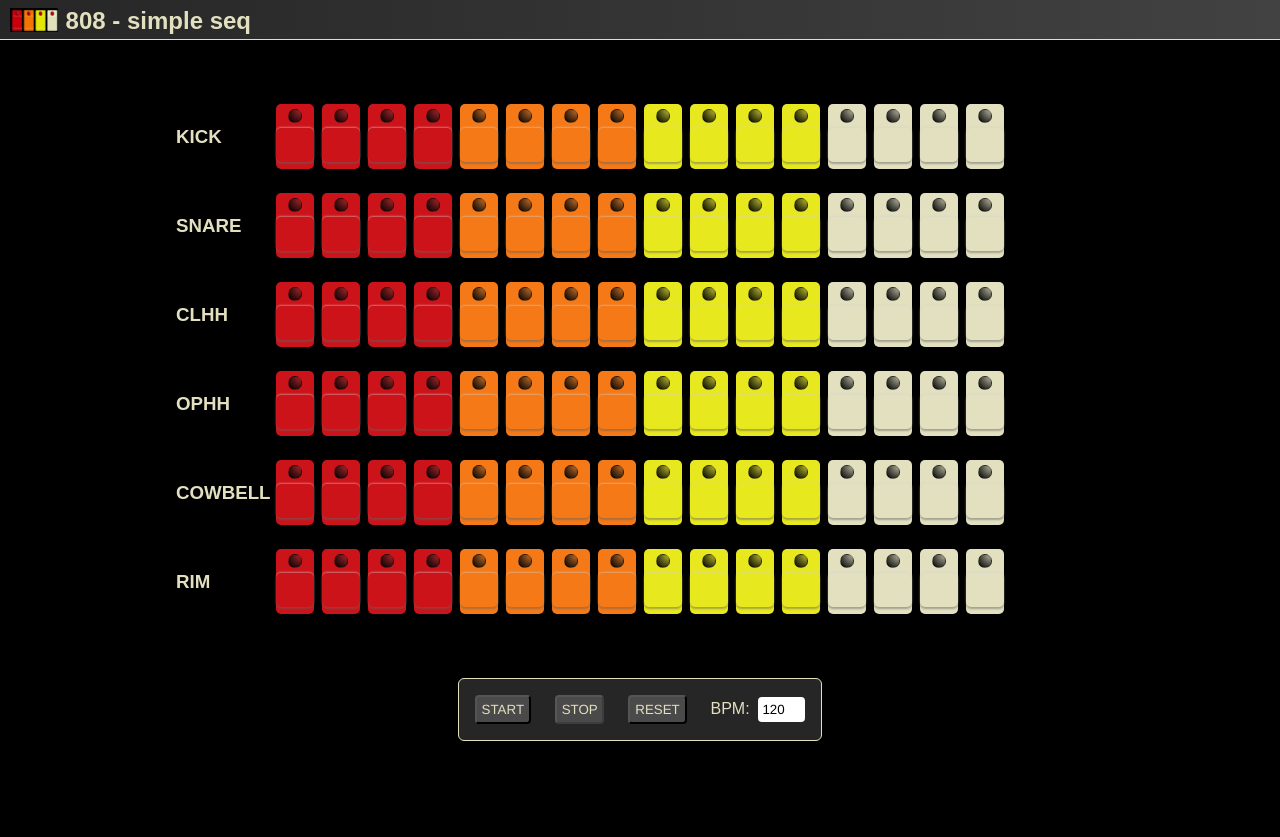
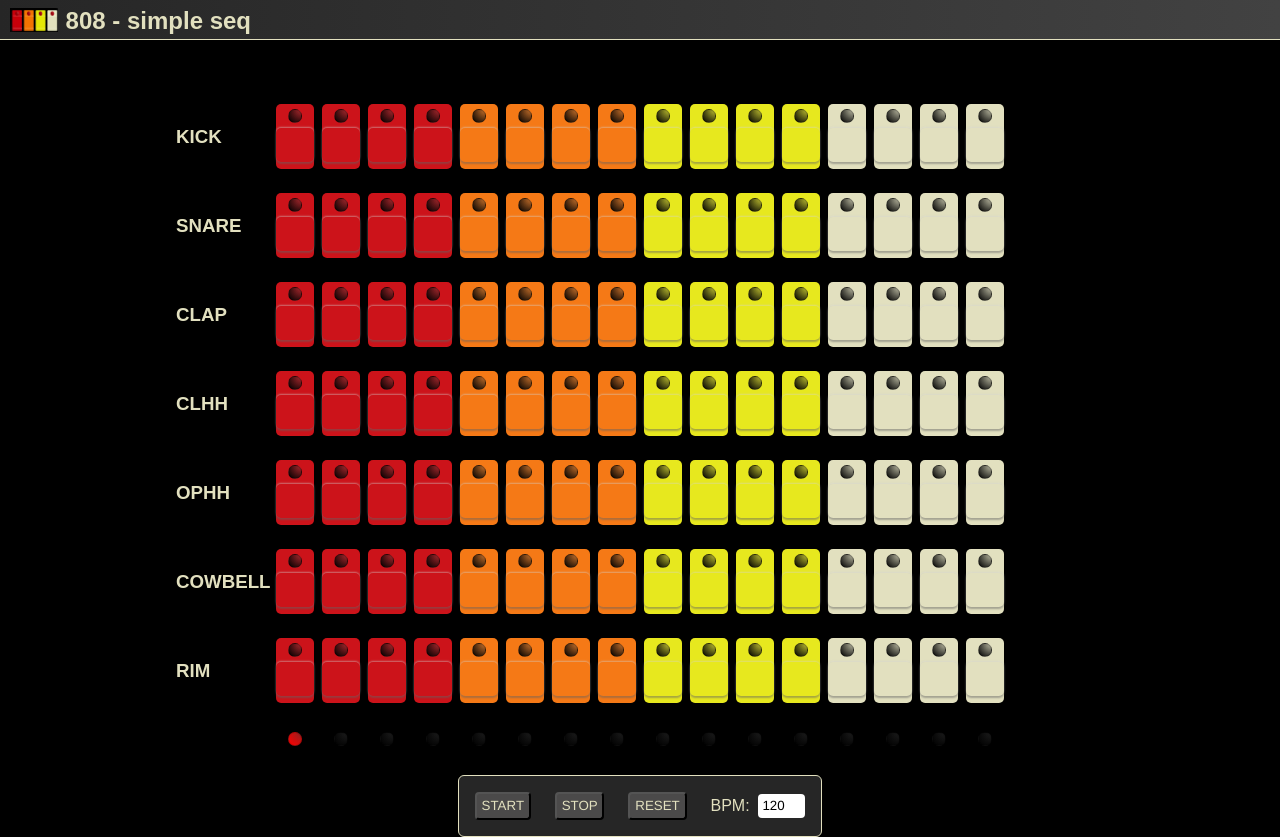
Before and after one commit to benNurtjipta/808, a React (Vite) app: page / in a window 1280 px wide. Before the commit the page ends 800 px from the top, so only its background shows below. Built offline with nearby package versions, Linux system fonts and the light colour scheme; no server answers; a web font is replaced by a local one.

Commit message:
step lights

```diff
--- a/index.html
+++ b/index.html
@@ -2,7 +2,7 @@
 <html lang="en">
   <head>
     <meta charset="UTF-8" />
-    <link rel="icon" type="image/svg+xml" href="/public/808favicon.png" />
+    <link rel="icon" type="image/svg+xml" href="/808favicon.png" />
     <meta name="viewport" content="width=device-width, initial-scale=1.0" />
     <title>808</title>
   </head>
--- a/src/App.jsx
+++ b/src/App.jsx
@@ -1,125 +1,33 @@
 import Controls from "./components/Controls/Controls";
 import Header from "./components/Header/Header";
 import Sequencer from "./components/Sequencer/Sequencer";
-import { useState } from "react";
+import { useRef, useState } from "react";
+import StepLights from "./components/StepLights/StepLights";
 
 const App = () => {
   const [sequence, setSequence] = useState({
-    kick: [
-      false,
-      false,
-      false,
-      false,
-      false,
-      false,
-      false,
-      false,
-      false,
-      false,
-      false,
-      false,
-      false,
-      false,
-      false,
-      false,
-    ],
-    snare: [
-      false,
-      false,
-      false,
-      false,
-      false,
-      false,
-      false,
-      false,
-      false,
-      false,
-      false,
-      false,
-      false,
-      false,
-      false,
-      false,
-    ],
-    clhh: [
-      false,
-      false,
-      false,
-      false,
-      false,
-      false,
-      false,
-      false,
-      false,
-      false,
-      false,
-      false,
-      false,
-      false,
-      false,
-      false,
-    ],
-    ophh: [
-      false,
-      false,
-      false,
-      false,
-      false,
-      false,
-      false,
-      false,
-      false,
-      false,
-      false,
-      false,
-      false,
-      false,
-      false,
-      false,
-    ],
-    cowbell: [
-      false,
-      false,
-      false,
-      false,
-      false,
-      false,
-      false,
-      false,
-      false,
-      false,
-      false,
-      false,
-      false,
-      false,
-      false,
-      false,
-    ],
-    rim: [
-      false,
-      false,
-      false,
-      false,
-      false,
-      false,
-      false,
-      false,
-      false,
-      false,
-      false,
-      false,
-      false,
-      false,
-      false,
-      false,
-    ],
+    kick: Array(16).fill(false),
+    snare: Array(16).fill(false),
+    clap: Array(16).fill(false),
+    clhh: Array(16).fill(false),
+    ophh: Array(16).fill(false),
+    cowbell: Array(16).fill(false),
+    rim: Array(16).fill(false),
   });
+  const [currentStep, setCurrentStep] = useState(0);
+  const currentStepRef = useRef(0);
 
   return (
     <section className="main">
       <Header />
       <Sequencer sequence={sequence} setSequence={setSequence} />
-      <Controls sequence={sequence} setSequence={setSequence} />
+      <StepLights currentStep={currentStep} />
+      <Controls
+        sequence={sequence}
+        setSequence={setSequence}
+        currentStepRef={currentStepRef}
+        setCurrentStep={setCurrentStep}
+      />
     </section>
   );
 };
--- a/src/components/Controls/Controls.jsx
+++ b/src/components/Controls/Controls.jsx
@@ -1,11 +1,16 @@
 import { useEffect, useRef, useState } from "react";
 
-export default function Controls({ sequence, setSequence }) {
+export default function Controls({
+  sequence,
+  setSequence,
+  currentStepRef,
+  setCurrentStep,
+}) {
   const [bpm, setBpm] = useState(120);
   const [isPlaying, setIsPlaying] = useState(false);
   const audioCtxRef = useRef(null);
   const samplesRef = useRef({});
-  const currentStepRef = useRef(0);
+
   const nextNoteTimeRef = useRef(0);
   const schedulerIdRef = useRef(null);
   const startTimeRef = useRef(null);
@@ -57,7 +62,7 @@
 
     while (nextNoteTimeRef.current < ctx.currentTime + lookahead) {
       scheduleStep(currentStepRef.current, nextNoteTimeRef.current);
-
+      setCurrentStep(currentStepRef.current);
       nextNoteTimeRef.current += stepIntervalRef.current;
       currentStepRef.current = (currentStepRef.current + 1) % 16;
     }
@@ -68,7 +73,7 @@
   async function handleStart() {
     await audioCtxRef.current.resume();
 
-    currentStepRef.current = 0;
+    // currentStepRef.current = 0;
     nextNoteTimeRef.current = audioCtxRef.current.currentTime;
     startTimeRef.current = audioCtxRef.current.currentTime;
 
@@ -76,7 +81,12 @@
     scheduler();
   }
 
-  function handleStop() {
+  function handleStop(e) {
+    if (!isPlaying) {
+      currentStepRef.current = 0;
+      setCurrentStep(0);
+    }
+
     setIsPlaying(false);
     cancelAnimationFrame(schedulerIdRef.current);
   }
@@ -123,7 +133,7 @@
       <button className="controlbtn" onClick={handleStart} disabled={isPlaying}>
         START
       </button>
-      <button className="controlbtn" onClick={handleStop} disabled={!isPlaying}>
+      <button className="controlbtn" onClick={handleStop}>
         STOP
       </button>
       <button className="controlbtn" onClick={handleReset}>
--- /dev/null
+++ b/src/components/StepLights/StepLights.jsx
@@ -0,0 +1,19 @@
+import { useEffect, useRef, useState } from "react";
+
+const StepLights = ({ currentStep }) => {
+  const steps = Array(16).fill(null);
+
+  return (
+    <section className="lights">
+      {steps.map((_, index) => {
+        return (
+          <div
+            key={index}
+            className={currentStep === index ? "redbutton" : "blackbutton"}
+          ></div>
+        );
+      })}
+    </section>
+  );
+};
+export default StepLights;
--- a/src/index.css
+++ b/src/index.css
@@ -81,7 +81,7 @@
   justify-content: start;
   align-items: center;
   flex-direction: column;
-  margin: 4rem 0;
+  margin: 4rem 0 1.5rem 0;
   gap: 1.5rem;
   transform: translateX(-50px);
 }
@@ -178,3 +178,12 @@
   background-color: #4b4a4a;
   color: var(--kindawhite);
 }
+
+.lights {
+  display: flex;
+  justify-content: center;
+  align-items: center;
+  flex-direction: row;
+  gap: 2rem;
+  margin-bottom: 1.5rem;
+}
```
Also changed, not shown: 1 other file (tests, documents, lock files or other folders).
